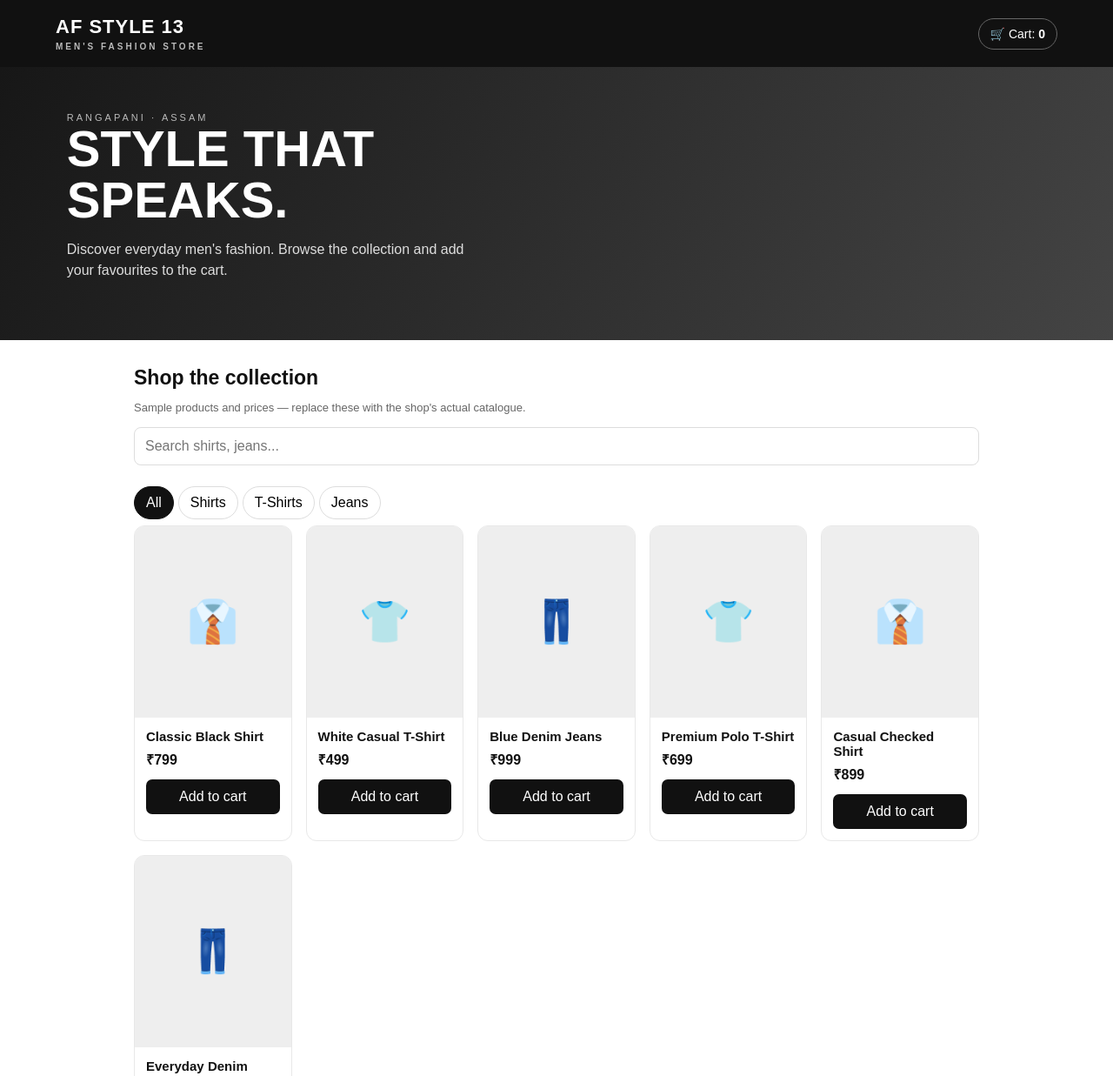
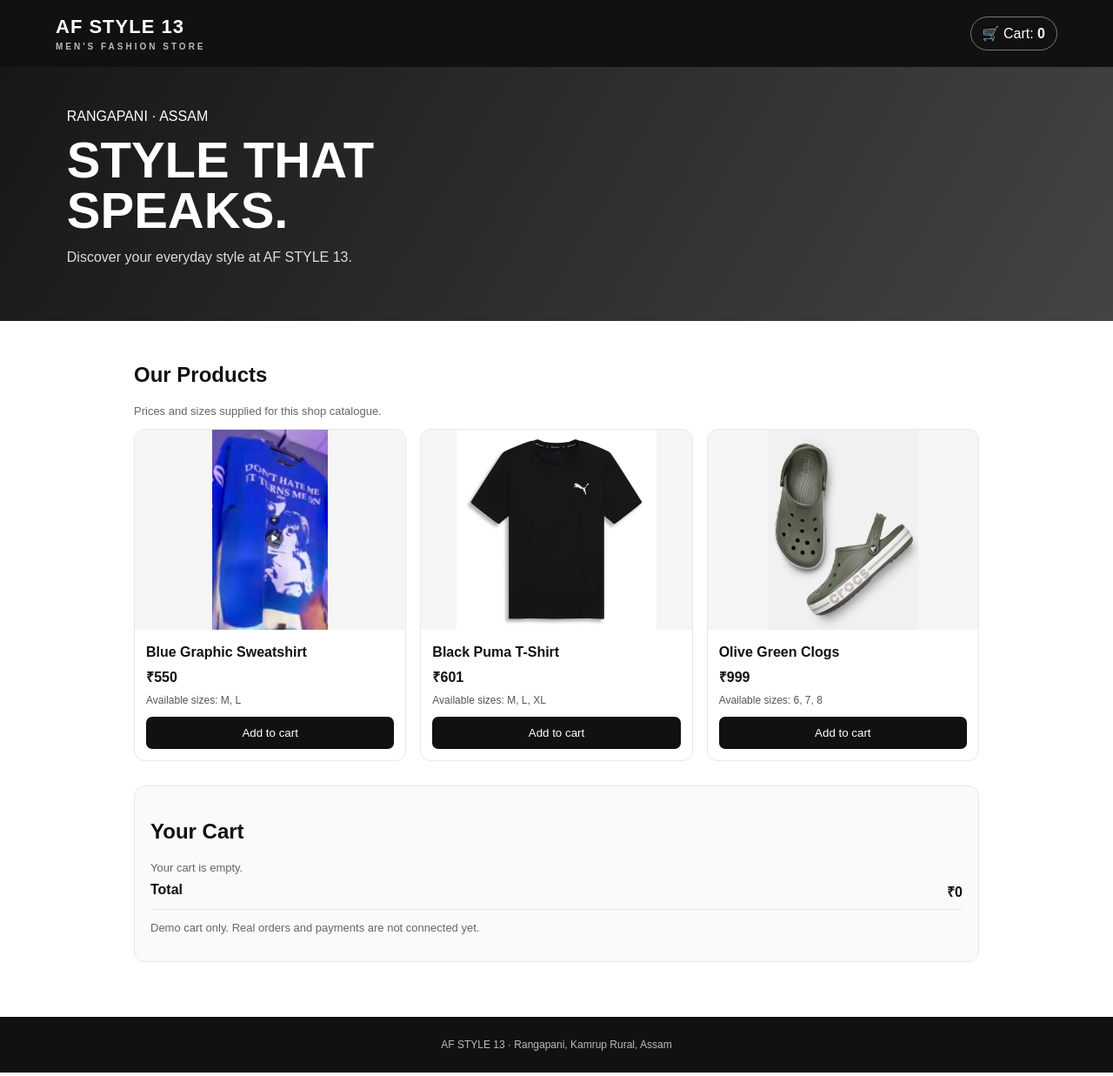
Before and after one commit to afstyle13/af-style-13, a plain HTML site: page index.html in a window 1280 px wide. Shown: the top 1237 px of the page at 87% size. Drawn offline with Linux system fonts and the light colour scheme.

Commit message:
Add files via upload

```diff
--- a/index.html
+++ b/index.html
@@ -1,60 +1,36 @@
 <!DOCTYPE html>
 <html lang="en">
 <head>
-<meta charset="UTF-8">
-<meta name="viewport" content="width=device-width, initial-scale=1.0">
+<meta charset="UTF-8"><meta name="viewport" content="width=device-width, initial-scale=1">
 <title>AF STYLE 13 | Men's Fashion</title>
 <style>
-:root{--ink:#111;--muted:#666;--line:#e8e8e8;--paper:#fafafa}
-*{box-sizing:border-box}body{margin:0;font-family:Arial,Helvetica,sans-serif;color:var(--ink);background:white}
-header{background:#111;color:white;padding:18px 5%;display:flex;justify-content:space-between;align-items:center;gap:12px}
-.logo{font-size:22px;font-weight:800;letter-spacing:1px}.logo small{display:block;font-size:10px;letter-spacing:3px;margin-top:4px;color:#bbb}
-.cart{border:1px solid #666;padding:9px 13px;border-radius:22px;font-size:14px}
-.hero{padding:52px 6%;background:linear-gradient(120deg,#171717,#444);color:white}
-.hero p{color:#ddd;max-width:480px;line-height:1.5}.hero h1{font-size:clamp(34px,7vw,58px);margin:0 0 12px;line-height:1.02}
-.tag{font-size:11px;letter-spacing:3px;color:#bbb}.wrap{padding:30px 5%;max-width:1100px;margin:auto}
-.tools{display:flex;gap:10px;flex-wrap:wrap;margin:15px 0 24px}
-input,select,button{font:inherit}input,select{padding:12px;border:1px solid #ddd;border-radius:8px;background:white}
-#search{flex:1;min-width:180px}.filters button{padding:9px 13px;border:1px solid #ddd;background:white;border-radius:20px;margin:0 5px 7px 0;cursor:pointer}
-.filters button.active{background:#111;color:white;border-color:#111}
-.products{display:grid;grid-template-columns:repeat(auto-fit,minmax(150px,1fr));gap:16px}
-.product{border:1px solid var(--line);border-radius:12px;overflow:hidden;background:white}
-.photo{height:170px;background:#eee;display:flex;align-items:center;justify-content:center;font-size:48px}
-.details{padding:13px}.details h3{font-size:15px;margin:0 0 7px}.price{font-weight:bold;margin-bottom:12px}
-.add{width:100%;border:0;border-radius:7px;background:#111;color:white;padding:11px;cursor:pointer}
-.section-title{font-size:23px;margin:0}.sub{color:var(--muted);font-size:13px}
-.panel{margin-top:28px;padding:18px;border:1px solid var(--line);border-radius:12px;background:var(--paper)}
-.row{display:flex;justify-content:space-between;gap:12px;align-items:center;padding:8px 0;border-bottom:1px solid var(--line)}
-.primary{background:#111;color:white;border:0;padding:12px 16px;border-radius:8px;cursor:pointer}
-footer{padding:25px 5%;background:#111;color:#bbb;font-size:12px;text-align:center;margin-top:40px}
-@media(min-width:700px){.photo{height:220px}}
-</style>
-</head>
+*{box-sizing:border-box}body{margin:0;font-family:Arial,sans-serif;color:#111;background:#fff}
+header{background:#111;color:#fff;padding:18px 5%;display:flex;justify-content:space-between;align-items:center}
+.logo{font-size:22px;font-weight:800;letter-spacing:1px}.logo small{display:block;font-size:10px;letter-spacing:3px;color:#bbb;margin-top:4px}
+.cart{border:1px solid #777;border-radius:20px;padding:9px 13px}.hero{background:linear-gradient(120deg,#171717,#444);color:white;padding:48px 6%}
+.hero h1{font-size:clamp(36px,8vw,58px);line-height:1;margin:12px 0}.hero p{color:#ddd}.wrap{max-width:1100px;margin:auto;padding:28px 5%}
+h2{font-size:24px}.sub{color:#666;font-size:13px}.products{display:grid;grid-template-columns:repeat(auto-fit,minmax(190px,1fr));gap:16px}
+.product{border:1px solid #e8e8e8;border-radius:12px;overflow:hidden}.product img{width:100%;height:230px;object-fit:contain;background:#f5f5f5}
+.details{padding:13px}.details h3{font-size:16px;margin:0 0 8px}.price{font-weight:bold;margin-bottom:9px}
+.sizes{font-size:12px;color:#555;margin-bottom:12px}.add,.primary{background:#111;color:white;border:0;border-radius:7px;padding:11px 14px;cursor:pointer}.add{width:100%}
+.panel{margin-top:28px;padding:18px;border:1px solid #e8e8e8;border-radius:12px;background:#fafafa}
+.row{display:flex;justify-content:space-between;gap:10px;padding:9px 0;border-bottom:1px solid #e8e8e8}
+footer{margin-top:35px;background:#111;color:#bbb;text-align:center;padding:25px;font-size:12px}
+</style></head>
 <body>
 <header><div class="logo">AF STYLE 13<small>MEN'S FASHION STORE</small></div><div class="cart">🛒 Cart: <b id="count">0</b></div></header>
-<section class="hero"><div class="tag">RANGAPANI · ASSAM</div><h1>STYLE THAT<br> SPEAKS.</h1><p>Discover everyday men's fashion. Browse the collection and add your favourites to the cart.</p></section>
+<section class="hero"><div>RANGAPANI · ASSAM</div><h1>STYLE THAT<br>SPEAKS.</h1><p>Discover your everyday style at AF STYLE 13.</p></section>
 <main class="wrap">
-<h2 class="section-title">Shop the collection</h2><p class="sub">Sample products and prices — replace these with the shop's actual catalogue.</p>
-<div class="tools"><input id="search" placeholder="Search shirts, jeans..." oninput="render()"></div>
-<div class="filters"><button class="active" onclick="setCategory('All',this)">All</button><button onclick="setCategory('Shirts',this)">Shirts</button><button onclick="setCategory('T-Shirts',this)">T-Shirts</button><button onclick="setCategory('Jeans',this)">Jeans</button></div>
-<div class="products" id="products"></div>
-<section class="panel"><h2 class="section-title">Your cart</h2><div id="cartItems" class="sub">Your cart is empty.</div><div class="row"><b>Total</b><b id="total">₹0</b></div><p class="sub">Demo only: checkout and payments are not connected yet.</p><button class="primary" onclick="alert('This is a demo storefront. Real orders will be enabled after secure setup.')">Continue</button></section>
-</main>
-<footer>AF STYLE 13 · Rangapani, Kamrup Rural, Assam<br>Demo storefront — sample catalogue only</footer>
+<h2>Our Products</h2><p class="sub">Prices and sizes supplied for this shop catalogue.</p>
+<div class="products">
+<article class="product"><img src="blue-graphic-sweatshirt.jpg" alt="Blue graphic sweatshirt"><div class="details"><h3>Blue Graphic Sweatshirt</h3><div class="price">₹550</div><div class="sizes">Available sizes: M, L</div><button class="add" onclick="add('Blue Graphic Sweatshirt',550)">Add to cart</button></div></article>
+<article class="product"><img src="black-puma-tshirt.jpg" alt="Black Puma T-shirt"><div class="details"><h3>Black Puma T-Shirt</h3><div class="price">₹601</div><div class="sizes">Available sizes: M, L, XL</div><button class="add" onclick="add('Black Puma T-Shirt',601)">Add to cart</button></div></article>
+<article class="product"><img src="olive-clogs.jpg" alt="Olive green clogs"><div class="details"><h3>Olive Green Clogs</h3><div class="price">₹999</div><div class="sizes">Available sizes: 6, 7, 8</div><button class="add" onclick="add('Olive Green Clogs',999)">Add to cart</button></div></article>
+</div>
+<section class="panel"><h2>Your Cart</h2><div id="cartItems" class="sub">Your cart is empty.</div><div class="row"><b>Total</b><b id="total">₹0</b></div><p class="sub">Demo cart only. Real orders and payments are not connected yet.</p></section>
+</main><footer>AF STYLE 13 · Rangapani, Kamrup Rural, Assam</footer>
 <script>
-const items=[
-{id:1,name:'Classic Black Shirt',category:'Shirts',price:799,emoji:'👔'},
-{id:2,name:'White Casual T-Shirt',category:'T-Shirts',price:499,emoji:'👕'},
-{id:3,name:'Blue Denim Jeans',category:'Jeans',price:999,emoji:'👖'},
-{id:4,name:'Premium Polo T-Shirt',category:'T-Shirts',price:699,emoji:'👕'},
-{id:5,name:'Casual Checked Shirt',category:'Shirts',price:899,emoji:'👔'},
-{id:6,name:'Everyday Denim',category:'Jeans',price:1099,emoji:'👖'}];
-let category='All',cart={};
-function setCategory(c,el){category=c;document.querySelectorAll('.filters button').forEach(b=>b.classList.remove('active'));el.classList.add('active');render()}
-function add(id){cart[id]=(cart[id]||0)+1;renderCart()}
-function render(){let q=document.getElementById('search').value.toLowerCase();let list=items.filter(p=>(category==='All'||p.category===category)&&p.name.toLowerCase().includes(q));document.getElementById('products').innerHTML=list.map(p=>`<article class="product"><div class="photo">${p.emoji}</div><div class="details"><h3>${p.name}</h3><div class="price">₹${p.price}</div><button class="add" onclick="add(${p.id})">Add to cart</button></div></article>`).join('')||'<p>No products found.</p>'}
-function renderCart(){let chosen=items.filter(p=>cart[p.id]);let count=Object.values(cart).reduce((a,b)=>a+b,0);let total=chosen.reduce((s,p)=>s+p.price*cart[p.id],0);document.getElementById('count').textContent=count;document.getElementById('total').textContent='₹'+total;document.getElementById('cartItems').innerHTML=chosen.length?chosen.map(p=>`<div class="row"><span>${p.name} × ${cart[p.id]}</span><span>₹${p.price*cart[p.id]} <button onclick="cart[${p.id}]--;if(!cart[${p.id}])delete cart[${p.id}];renderCart()" aria-label="Remove one">−</button> <button onclick="add(${p.id})" aria-label="Add one">+</button></span></div>`).join(''):'Your cart is empty.'}
-render();renderCart();
-</script>
-</body>
-</html>
+let cart=[];
+function add(name,price){cart.push({name,price});render()}
+function render(){document.getElementById('count').textContent=cart.length;document.getElementById('total').textContent='₹'+cart.reduce((s,p)=>s+p.price,0);document.getElementById('cartItems').innerHTML=cart.length?cart.map((p,i)=>`<div class="row"><span>${p.name}</span><span>₹${p.price} <button onclick="cart.splice(${i},1);render()">Remove</button></span></div>`).join(''):'Your cart is empty.'}
+</script></body></html>
```
Also changed, not shown: black-puma-tshirt.jpg (added), blue-graphic-sweatshirt.jpg (added), olive-clogs.jpg (added).
